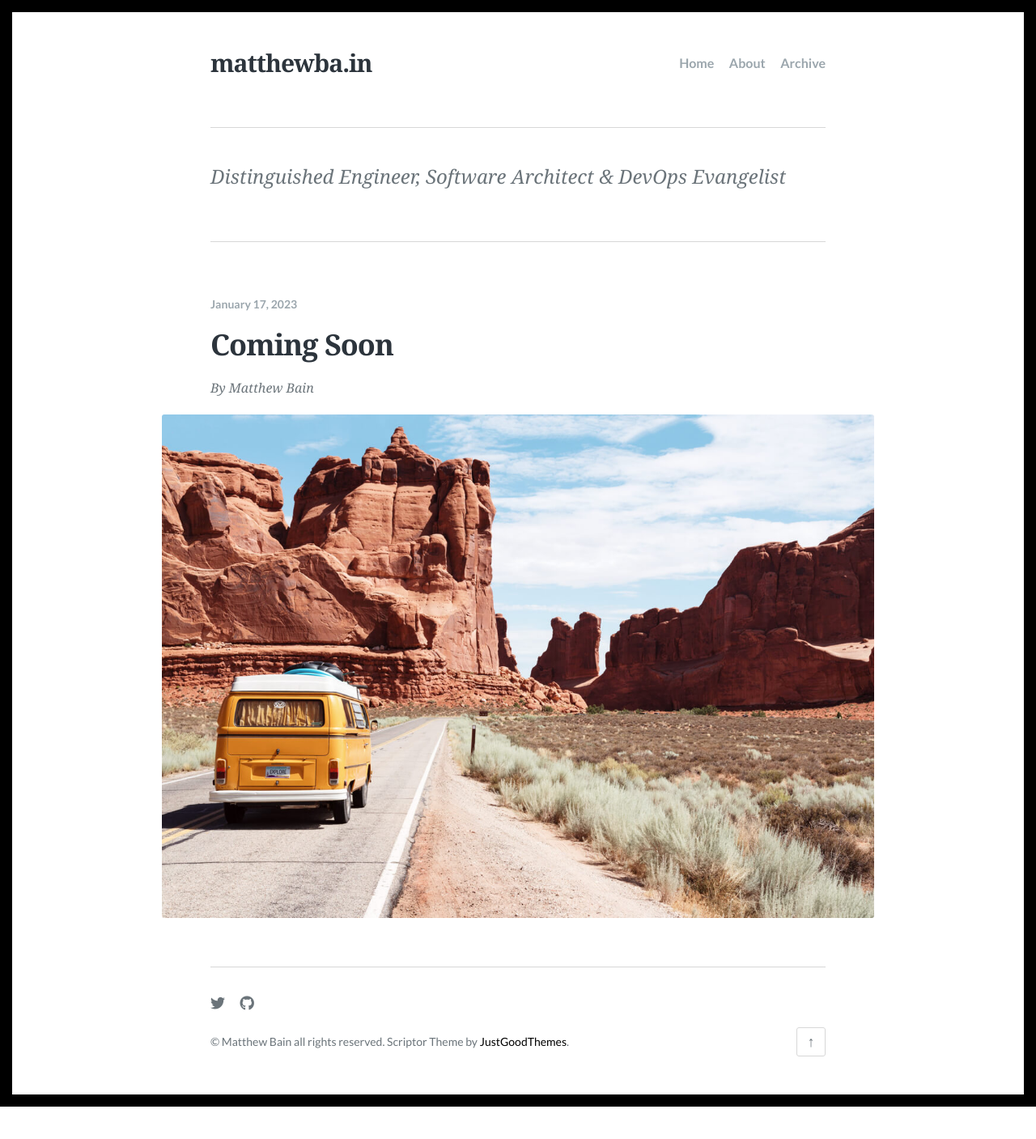
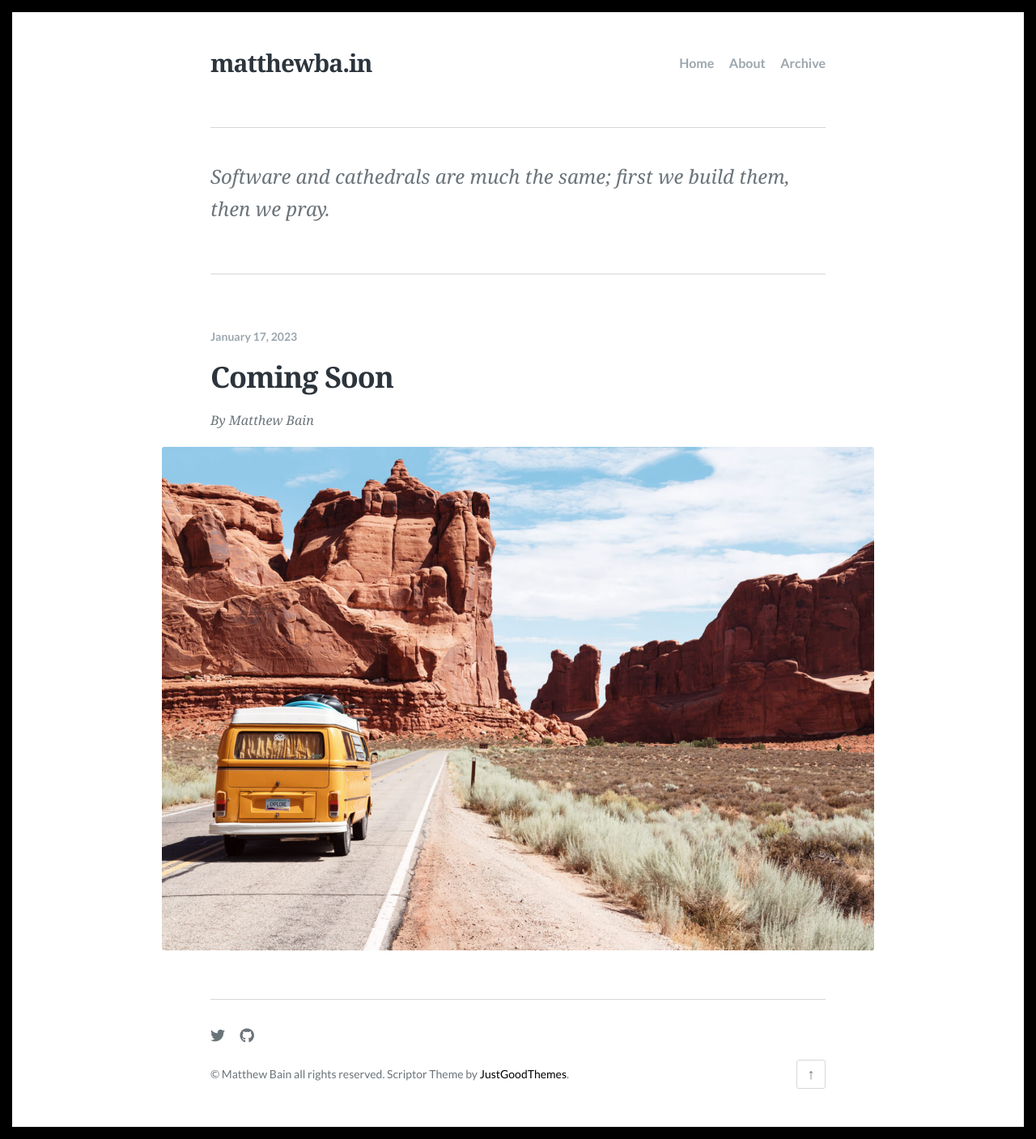
Before and after one commit to rocketstack-matt/rocketstack-matt.github.io, a Jekyll site: the page built from index.html, in a window 1280 px wide. Shown: the whole page at 81% size. Built offline with Jekyll 4.4.1, drawn with Linux system fonts in a browser that asks for light colours; some web fonts are replaced; the list of posts is cut into pages by our own code; before the commit the page ends 1367 px from its top, so only the background shows below that.

Commit message:
Update description

```diff
--- a/_config.yml
+++ b/_config.yml
@@ -12,7 +12,7 @@ lang: en-US
 title: "matthewba.in"
 
 # A description of your site for meta tag, search engine results.
-description: "Distinguished Engineer, Software Architect & DevOps Evangelist"
+description: "Software and cathedrals are much the same; first we build them, then we pray."
 
 # The subpath of your site, e.g. /blog, for generating urls.
 baseurl: ""
```
